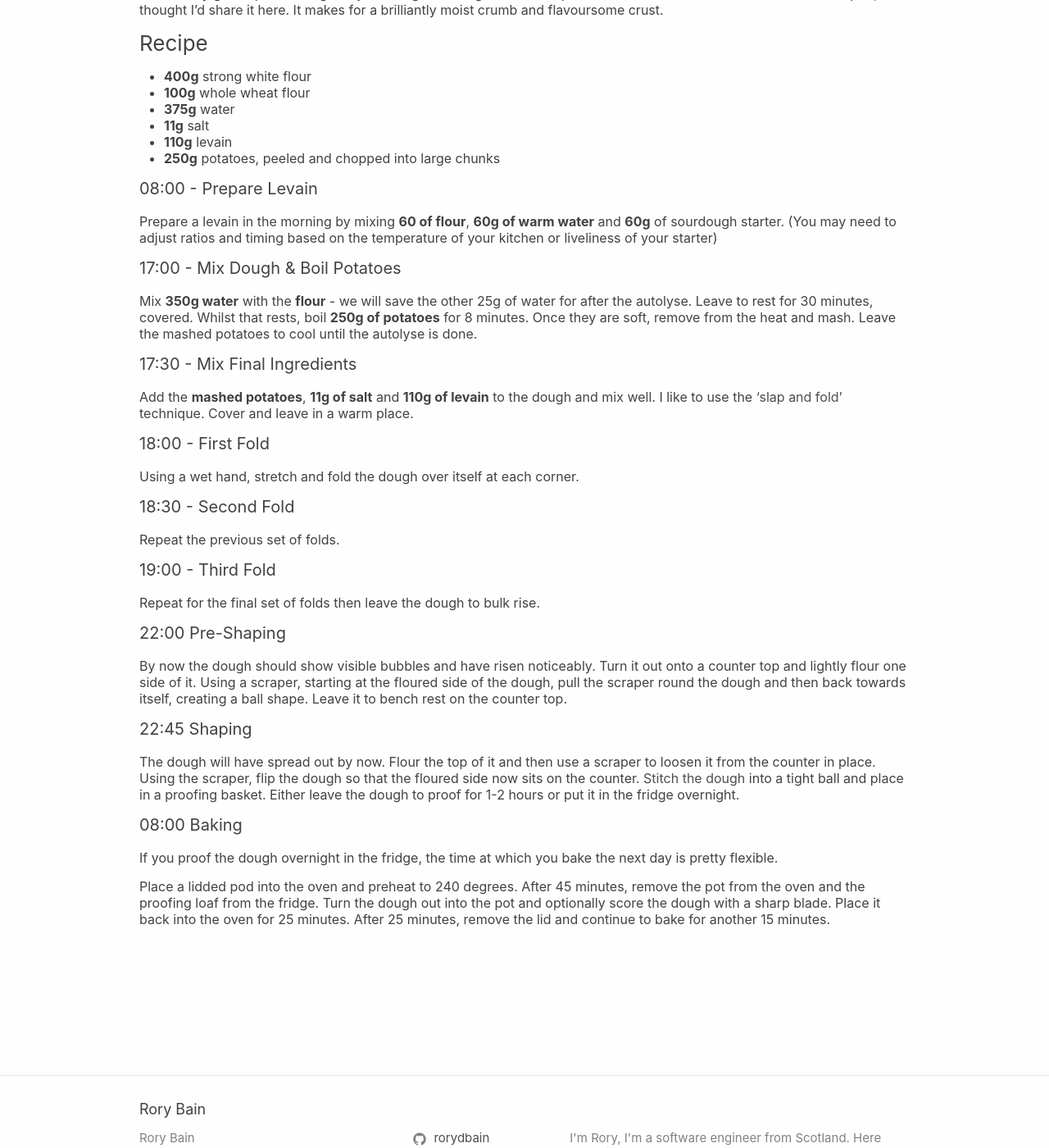
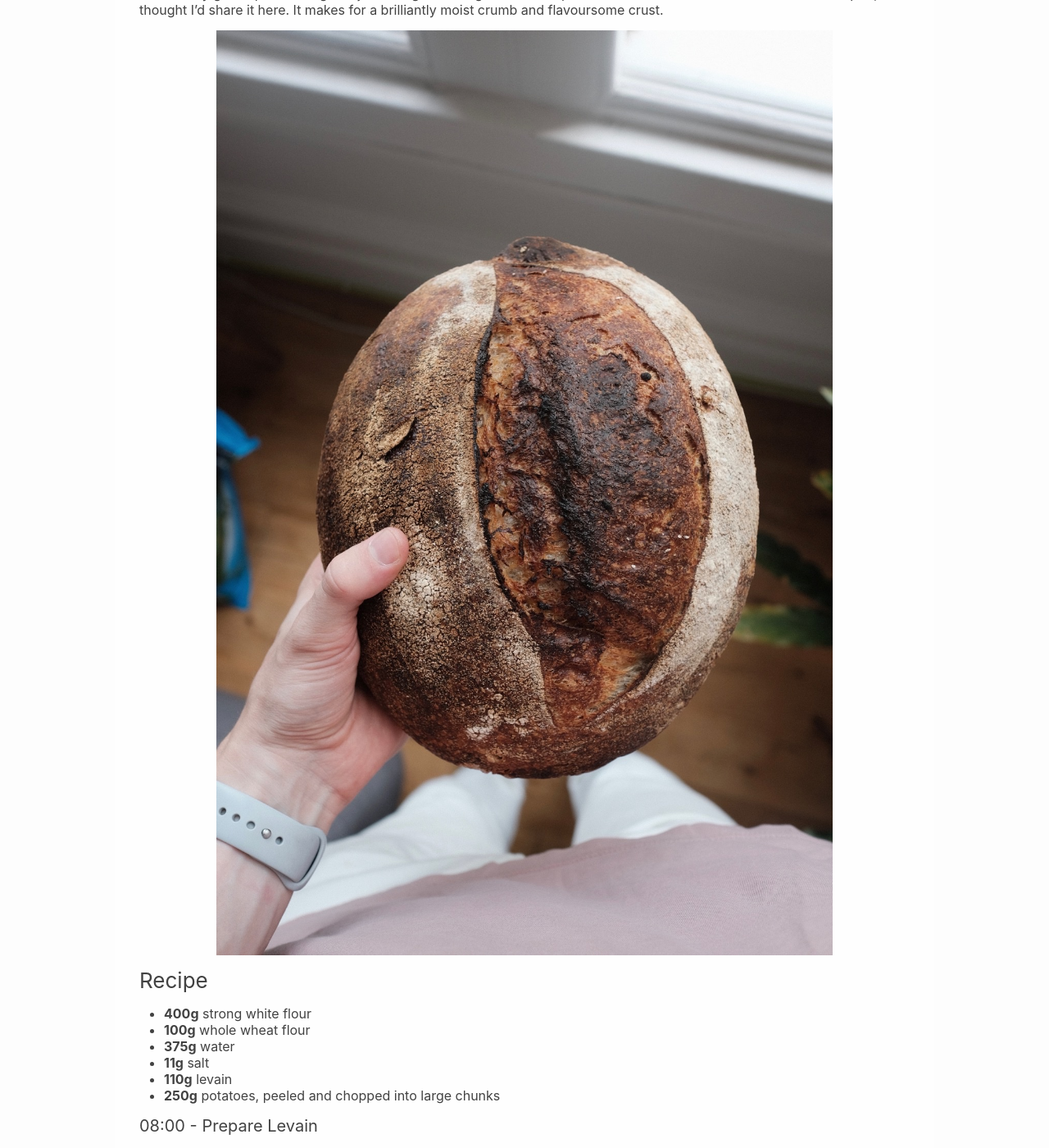
Before and after one commit to rorydbain/rorydbain.github.io, a Jekyll site: the page built from _posts/2019-08-12-potato-break.markdown, in a window 1280 px wide and 1400 px high, scrolled down 371 px. Shown: the whole window at 82% size. Built offline with Jekyll 4.4.1, drawn with Linux system fonts in a browser that asks for light colours; some web fonts are replaced; comment, search, counter and statistics services are not loaded; some of the changed text lies outside the part shown.

Commit message:
images for pto bread

```diff
--- a/_posts/2019-08-12-potato-break.markdown
+++ b/_posts/2019-08-12-potato-break.markdown
@@ -12,7 +12,7 @@ I was keen to try and bring this idea to the sourdough bread that I’ve been ma
 
 I eventually gave up searching and just thought I’d wing it with a recipe. It turned out far better than I could have hoped, so I thought I’d share it here. It makes for a brilliantly moist crumb and flavoursome crust.
 
-
+# ![Potato Bread]({{ "/assets/potato-bread-1.jpeg" | absolute_url }})
 
 ### Recipe
 
@@ -26,7 +26,7 @@ I eventually gave up searching and just thought I’d wing it with a recipe. It
 
 #### 08:00 - Prepare Levain
 
-Prepare a levain in the morning by mixing **60 of flour**, **60g of warm water** and **60g** of sourdough starter. (You may need to adjust ratios and timing based on the temperature of your kitchen or liveliness of your starter)
+Prepare a levain in the morning by mixing **60 of flour**, **60g of warm water** and **60g of sourdough starter**. (You may need to adjust ratios and timing based on the temperature of your kitchen or liveliness of your starter)
 
 #### 17:00 - Mix Dough & Boil Potatoes
 
```
Also changed, not shown: other parts of _posts/2019-08-12-potato-break.markdown (+7 -2 lines), assets/potato-bread-1.jpeg (added), assets/potato-bread-2.jpeg (added), assets/potato-bread-3.jpeg (added).
